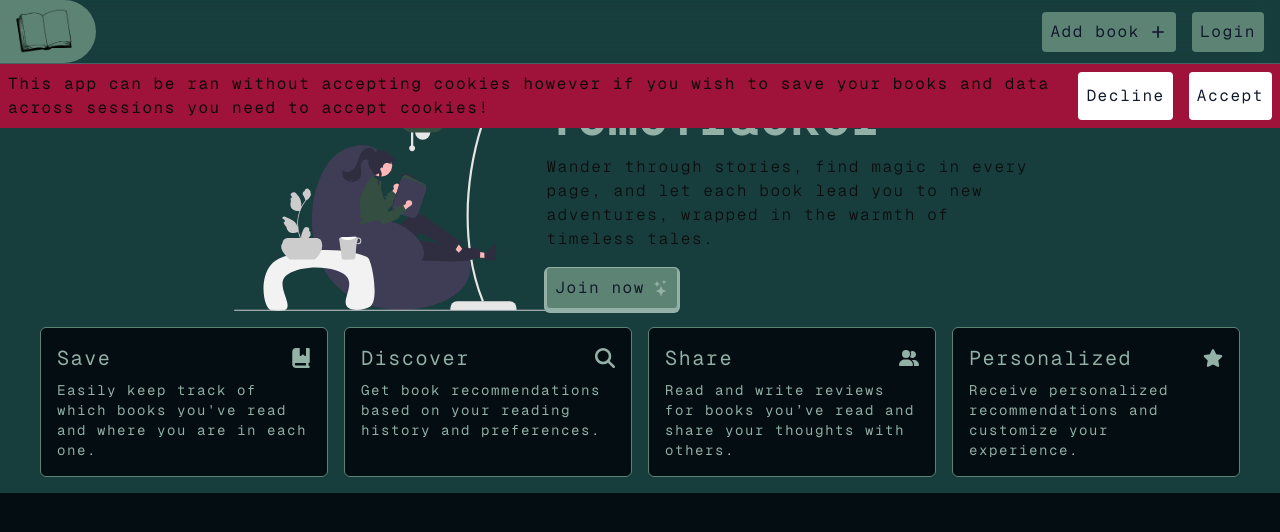
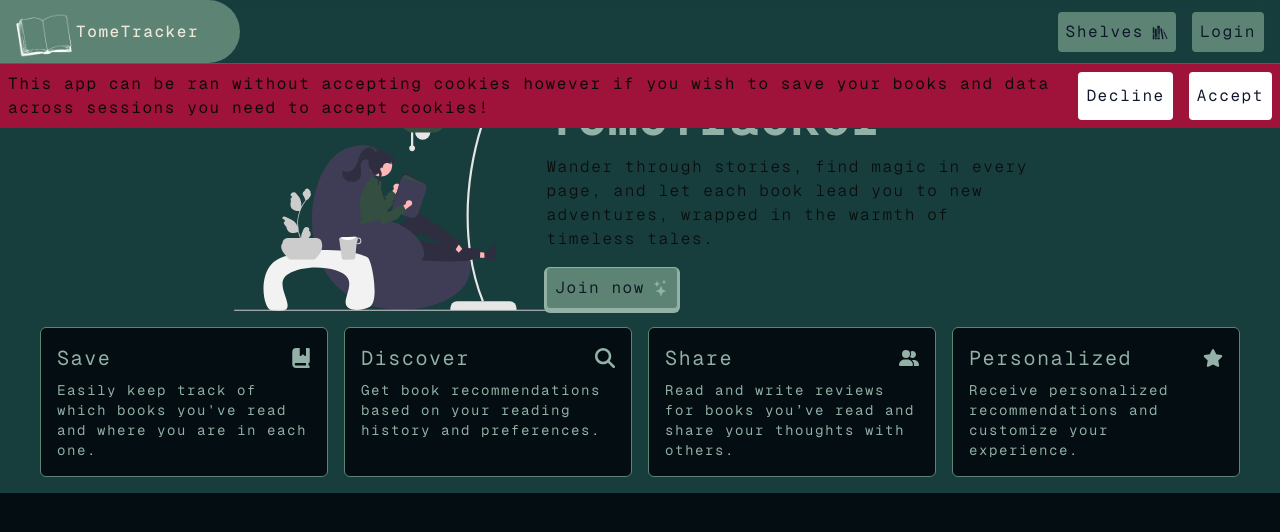
Before and after one commit to sarahthebest/TomeTracker, a React (Vite) app: page / in a window 1280 px wide. Shown: the top 532 px of the page. Built offline with nearby package versions, Linux system fonts and the light colour scheme.

Commit message:
Logo links to "/" remove addBook btn from nav

```diff
--- a/src/components/Logo/Logo.tsx
+++ b/src/components/Logo/Logo.tsx
@@ -1,12 +1,20 @@
+import { Link } from "react-router-dom";
+
 const Logo = () => {
     return (
-        <div className="logo_wrapper w-24 h-full rounded-e-full pe-2">
+        <Link
+            to={"/"}
+            className="logo_wrapper w-60 h-full group rounded-e-full pe-2 flex items-center"
+        >
             <img
                 src="src/assets/logo.png"
-                className="h-fit w-16 ms-3  mt-2 hover:invert duration-200"
+                className="h-fit w-16 ms-3 mt-2 duration-200 group-hover:invert"
                 alt="Logo image"
             />
-        </div>
+            <h1 className="medium text-gray-900 duration-200 group-hover:invert">
+                TomeTracker
+            </h1>
+        </Link>
     );
 };
 
--- a/src/components/Navbar/Navbar.tsx
+++ b/src/components/Navbar/Navbar.tsx
@@ -1,5 +1,5 @@
 import { useNavigate } from "react-router-dom";
-import AddBook from "../AddBook/AddBook";
+import { GiBookshelf } from "react-icons/gi";
 import Btn from "../Atoms/Btn";
 import Logo from "../Logo/Logo";
 import "./Navbar.css";
@@ -12,11 +12,16 @@ const Navbar = () => {
 
     return (
         <div className="nav w-full flex border-b border-border/20 flex-row mx-auto
-        ' justify-between sticky top-0 py-2 z-10">
+        ' justify-between sticky top-0 py-2 z-50">
             <Logo />
             <div className="user_handler flex flex-row gap-4 px-4 h-10 my-auto z-10">
                 <div className="search"></div>
-                <AddBook />
+                <Btn
+                    onClick={() => handleNavigate("/shelves")}
+                    text="Shelves"
+                    backgroundColor="var(--primary)"
+                    icon={<GiBookshelf />}
+                />
                 <Btn
                     onClick={() => handleNavigate("/login")}
                     text="Login"
```
